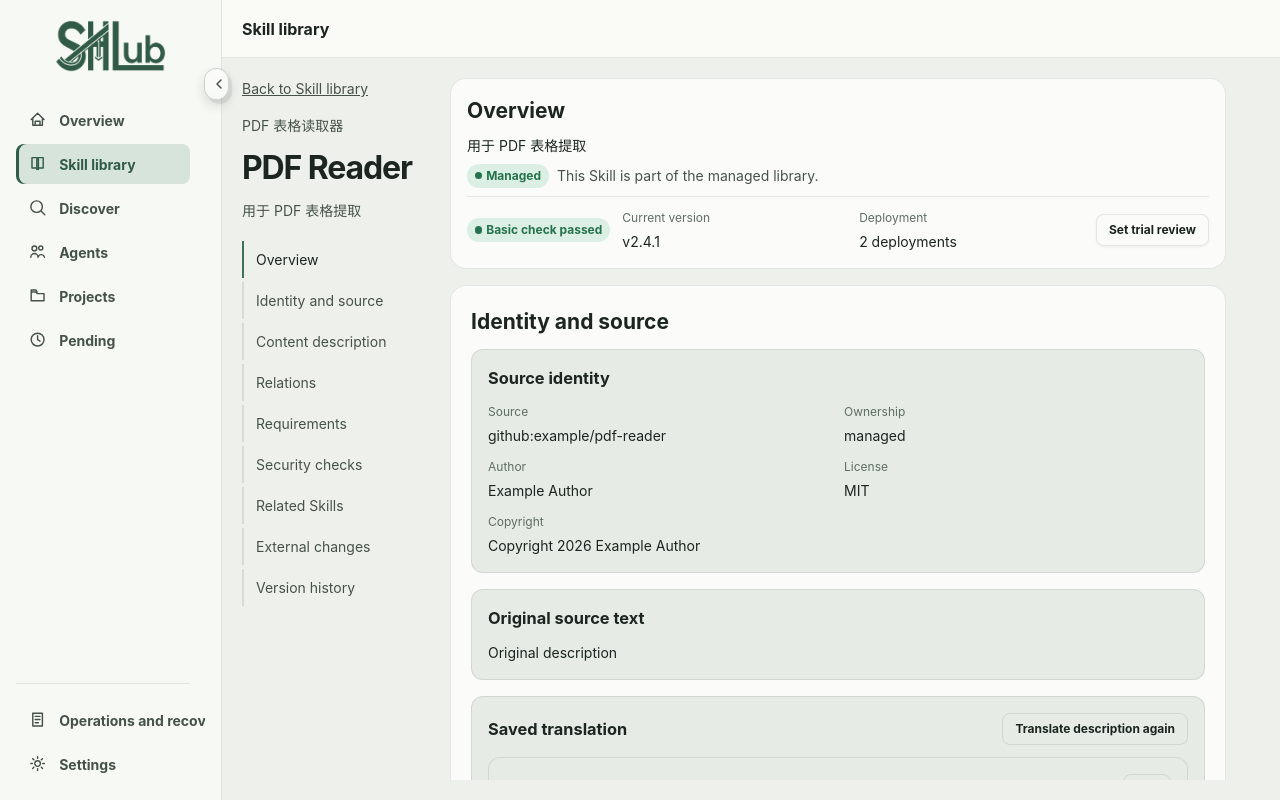
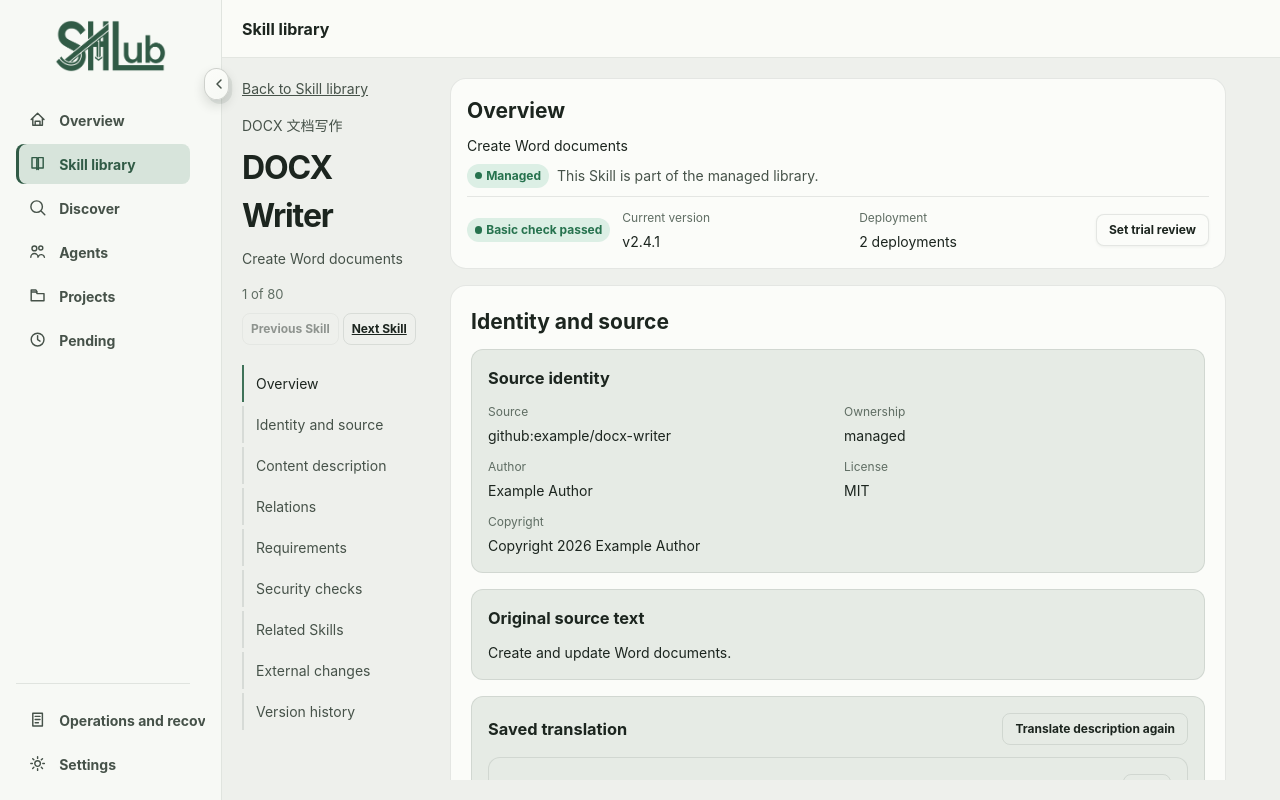
Before and after one commit to crocketc/skill-hub, a React (Vite) app in the folder apps/desktop/: page /__preview/skill-detail/skill-doc in a window 1280 px wide. Built offline with nearby package versions, Linux system fonts and the light colour scheme.

Commit message:
fix: stabilize detail skill navigation

```diff
--- a/apps/desktop/src/features/markdown/testFixtures.ts
+++ b/apps/desktop/src/features/markdown/testFixtures.ts
@@ -110,8 +110,18 @@ export function createMockMarkdownFacade(
     async openSkillFolder(skillId) {
       calls.openedFolders.push(skillId);
     },
-    async readMarkdownFile(_skillId, path) {
+    async readMarkdownFile(skillId, path) {
       const file = requireFile(path);
+      if (path === "SKILL.md" && (skillId === "skill-doc" || skillId === "skill-sheet")) {
+        const title = skillId === "skill-sheet" ? "Read spreadsheet data safely" : "Create Word documents safely";
+        const name = skillId === "skill-sheet" ? "spreadsheet-reader" : "docx-writer";
+        return {
+          ...file,
+          markdown: file.markdown
+            .replace("name: pdf-reader", `name: ${name}`)
+            .replace("# Extract PDF tables safely", `# ${title}`),
+        };
+      }
       return { ...file, draft: file.draft ? { ...file.draft } : undefined };
     },
     async requestTakeover(skillId) {
--- a/apps/desktop/src/features/skill-detail/DetailHeader.tsx
+++ b/apps/desktop/src/features/skill-detail/DetailHeader.tsx
@@ -36,9 +36,11 @@ export function DetailHeader({
           <h1>{summary.name}</h1>
           <p>{summary.purpose}</p>
         </div>
-        {adjacent ? (
-          <div className="sh-skill-detail__adjacent">
-            <span>{t("skillDetail.navigation.position", { position: adjacent.position, total: adjacent.total })}</span>
+      </div>
+      {adjacent ? (
+        <nav aria-label={t("skillDetail.navigation.label")} className="sh-skill-detail__adjacent">
+          <span>{t("skillDetail.navigation.position", { position: adjacent.position, total: adjacent.total })}</span>
+          <div className="sh-skill-detail__adjacent-controls">
             {adjacent.previous ? (
               <Link
                 className="sh-button sh-button--ghost sh-button--sm"
@@ -46,7 +48,11 @@ export function DetailHeader({
               >
                 {t("skillDetail.navigation.previous")}
               </Link>
-            ) : null}
+            ) : (
+              <button className="sh-button sh-button--ghost sh-button--sm" disabled type="button">
+                {t("skillDetail.navigation.previous")}
+              </button>
+            )}
             {adjacent.next ? (
               <Link
                 className="sh-button sh-button--ghost sh-button--sm"
@@ -54,10 +60,14 @@ export function DetailHeader({
               >
                 {t("skillDetail.navigation.next")}
               </Link>
-            ) : null}
+            ) : (
+              <button className="sh-button sh-button--ghost sh-button--sm" disabled type="button">
+                {t("skillDetail.navigation.next")}
+              </button>
+            )}
           </div>
-        ) : null}
-      </div>
+        </nav>
+      ) : null}
     </header>
   );
 }
--- a/apps/desktop/src/features/skill-detail/SkillDetailPage.tsx
+++ b/apps/desktop/src/features/skill-detail/SkillDetailPage.tsx
@@ -55,7 +55,7 @@ export function SkillDetailPage({
     retry: false,
   });
   const adjacentQuery = useQuery({
-    enabled: hasLibraryContext,
+    enabled: isPreviewRoute || hasLibraryContext,
     queryFn: () => facade.getAdjacentContext(skillId, libraryQuery),
     queryKey: skillDetailKeys.adjacent(skillId, libraryQuery),
   });
--- a/apps/desktop/src/features/skill-detail/testFixtures.ts
+++ b/apps/desktop/src/features/skill-detail/testFixtures.ts
@@ -54,6 +54,37 @@ export interface MockSkillDetailOptions {
 export interface MockSkillDetailFacade extends SkillDetailFacade {
   calls: MockSkillDetailCalls;
 }
+
+const previewSkillOrder = ["skill-doc", "skill-pdf", "skill-sheet"] as const;
+const previewSkillTotal = 80;
+
+const previewSkillSummaries: Record<string, Partial<SkillDetailSummary>> = {
+  "skill-doc": {
+    alias: "DOCX 文档写作",
+    name: "DOCX Writer",
+    purpose: "Create Word documents",
+  },
+  "skill-sheet": {
+    alias: "表格数据读取",
+    name: "Spreadsheet Reader",
+    purpose: "Read spreadsheet data",
+  },
+};
+
+const previewSkillMetadata: Record<string, Partial<SkillMetadata>> = {
+  "skill-doc": {
+    invocation: "docx-writer <file>",
+    originalDescription: "Create and update Word documents.",
+    source: "github:example/docx-writer",
+    tags: ["documents", "word"],
+  },
+  "skill-sheet": {
+    invocation: "spreadsheet-reader <file>",
+    originalDescription: "Read spreadsheet data safely.",
+    source: "github:example/spreadsheet-reader",
+    tags: ["documents", "spreadsheet"],
+  },
+};
 
 export function detailFixture(
   options: DetailFixtureOptions = {},
@@ -257,23 +288,44 @@ export function createMockSkillDetailFacade(
     async emitIntent(intent) {
       calls.intents.push(intent);
     },
-    async getAdjacentContext() {
-      return "adjacent" in options
-        ? options.adjacent ?? { position: 1, total: 1 }
-        : fixture.adjacent;
+    async getAdjacentContext(skillId) {
+      if ("adjacent" in options) {
+        return options.adjacent ?? { position: 1, total: 1 };
+      }
+      const position = Math.max(0, previewSkillOrder.indexOf(skillId as (typeof previewSkillOrder)[number]));
+      const previousId = previewSkillOrder[position - 1];
+      const nextId = previewSkillOrder[position + 1];
+      return {
+        next: nextId
+          ? { id: nextId, name: previewSkillSummaries[nextId]?.name ?? nextId }
+          : undefined,
+        position: position + 1,
+        previous: previousId
+          ? { id: previousId, name: previewSkillSummaries[previousId]?.name ?? previousId }
+          : undefined,
+        total: previewSkillTotal,
+      };
     },
     async getInsights() {
       return insights;
     },
-    async getMetadata() {
-      return metadata;
+    async getMetadata(skillId) {
+      return {
+        ...metadata,
+        ...previewSkillSummaries[skillId],
+        ...previewSkillMetadata[skillId],
+      };
     },
-    async getRelations() {
+    async getRelations(skillId) {
       if (options.failRelations || relationFailures > 0) {
         relationFailures = Math.max(0, relationFailures - 1);
         throw new Error("relations failed");
       }
-      return relations;
+      if (skillId === "skill-pdf") return relations;
+      return relations.map((relation) => ({
+        ...relation,
+        physicalTarget: relation.physicalTarget.replace("pdf-reader", skillId),
+      }));
     },
     async getRequirements() {
       return fixture.requirements;
@@ -290,7 +342,11 @@ export function createMockSkillDetailFacade(
         summaryFailures -= 1;
         throw new Error("summary failed");
       }
-      return summary;
+      return {
+        ...summary,
+        ...previewSkillSummaries[skillId],
+        id: skillId,
+      };
     },
     async getVersionDiff() {
       return fixture.versionDiff;
--- a/apps/desktop/src/i18n/en-US/common.json
+++ b/apps/desktop/src/i18n/en-US/common.json
@@ -646,6 +646,7 @@
     },
     "navigation": {
       "back": "Back to Skill library",
+      "label": "Skill navigation",
       "next": "Next Skill",
       "position": "{{position}} of {{total}}",
       "previous": "Previous Skill",
--- a/apps/desktop/src/i18n/zh-CN/common.json
+++ b/apps/desktop/src/i18n/zh-CN/common.json
@@ -646,6 +646,7 @@
     },
     "navigation": {
       "back": "返回 Skill 库",
+      "label": "Skill 导航",
       "next": "下一个 Skill",
       "position": "第 {{position}} 个，共 {{total}} 个",
       "previous": "上一个 Skill",
--- a/apps/desktop/src/styles/base.css
+++ b/apps/desktop/src/styles/base.css
@@ -1030,8 +1030,7 @@ a {
   width: fit-content;
 }
 
-.sh-skill-detail__title-row,
-.sh-skill-detail__adjacent {
+.sh-skill-detail__title-row {
   align-items: flex-end;
   display: flex;
   justify-content: space-between;
@@ -1047,10 +1046,6 @@ a {
 .sh-skill-detail__rail .sh-skill-detail__title-row h1 {
   overflow-wrap: anywhere;
   font-size: clamp(1.5rem, 3vw, 2rem);
-}
-
-.sh-skill-detail__rail .sh-skill-detail__adjacent {
-  justify-content: flex-start;
 }
 
 .sh-skill-detail__title-row h1,
@@ -1076,13 +1071,34 @@ a {
 
 .sh-skill-detail__adjacent {
   align-items: center;
+  display: flex;
+  flex-direction: row;
   flex-wrap: wrap;
-  justify-content: flex-end;
+  justify-content: space-between;
+  gap: var(--space-2);
 }
 
 .sh-skill-detail__adjacent span {
   color: var(--color-text-muted);
   font-size: 0.8125rem;
+}
+
+.sh-skill-detail__adjacent-controls {
+  align-items: center;
+  display: flex;
+  flex-direction: row;
+  gap: var(--space-1);
+}
+
+.sh-skill-detail__adjacent-controls .sh-button {
+  font-size: 0.75rem;
+  padding-inline: var(--space-2);
+  white-space: nowrap;
+}
+
+.sh-skill-detail__adjacent-controls .sh-button:disabled {
+  cursor: not-allowed;
+  opacity: 0.45;
 }
 
 .sh-skill-detail__layout {
```
Also changed, not shown: 1 other file (tests, documents, lock files or other folders).
